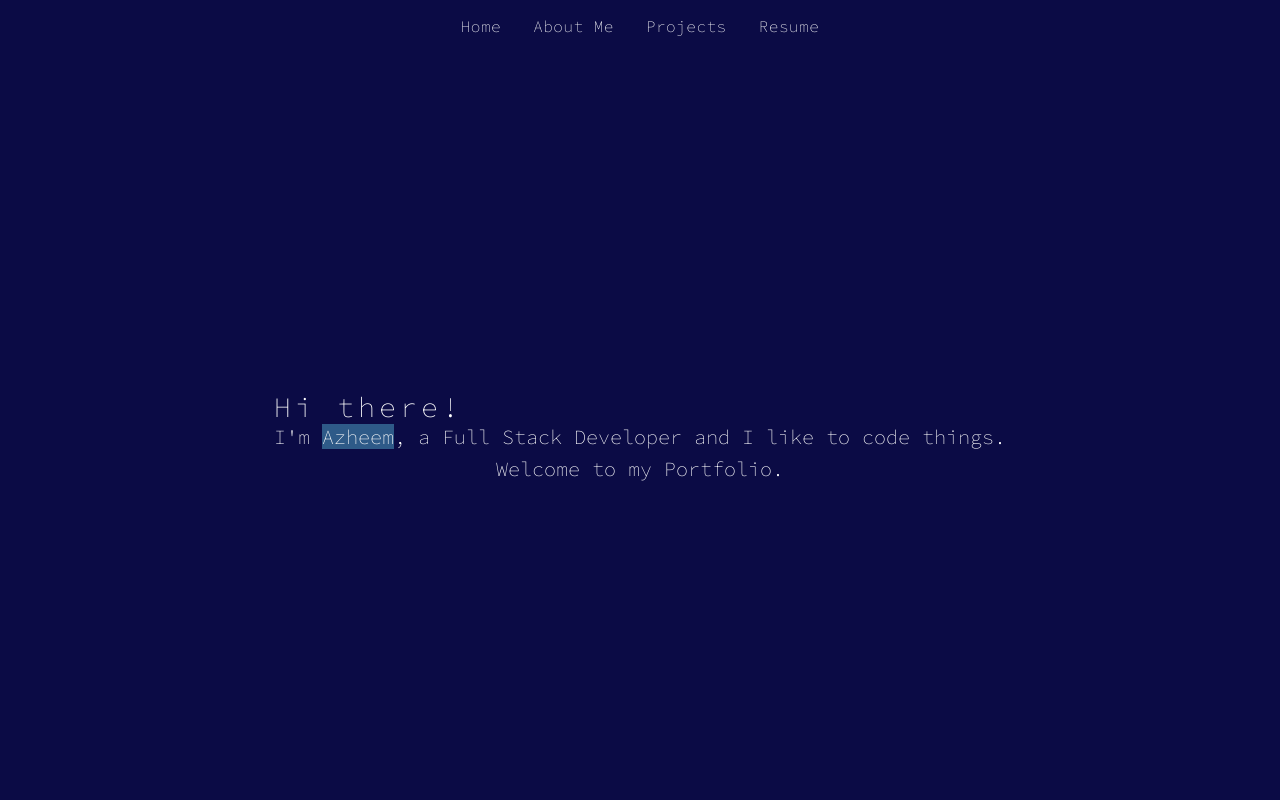
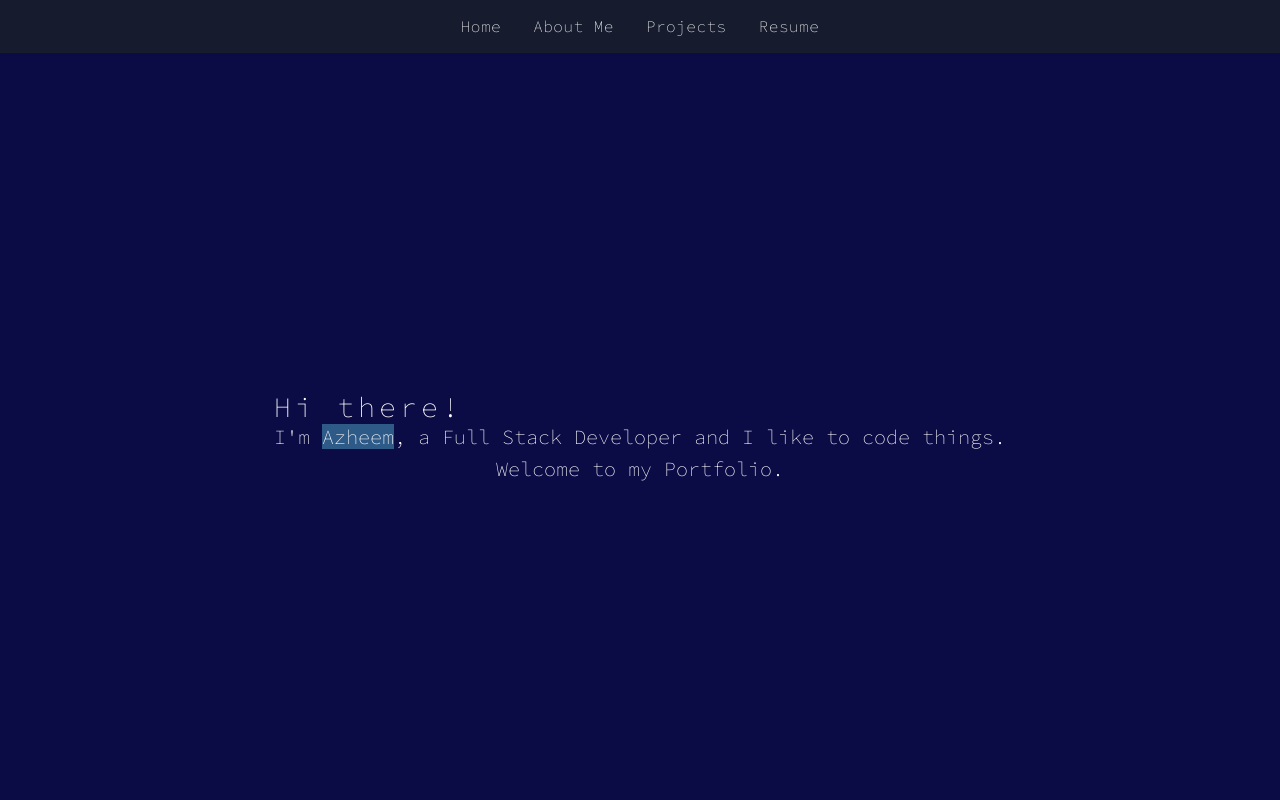
Before and after one commit to azheem-rahman/Portfolio, a React (Create React App) app: page / in a window 1280 px wide. Shown: the top 800 px of the page. Built offline with nearby package versions, Linux system fonts and the light colour scheme.

Commit message:
edited navbar bg colour

```diff
--- a/src/components/NavBar.js
+++ b/src/components/NavBar.js
@@ -11,7 +11,7 @@ const NavBar = () => {
         fixed="top"
         variant="dark"
         expand="sm"
-        style={{ background: "#0b0b45" }}
+        style={{ background: "#161c2d" }} /* navbar background colour */
       >
         <Container className="align-middle">
           <Navbar.Toggle aria-controls="basic-navbar-nav" />
```
